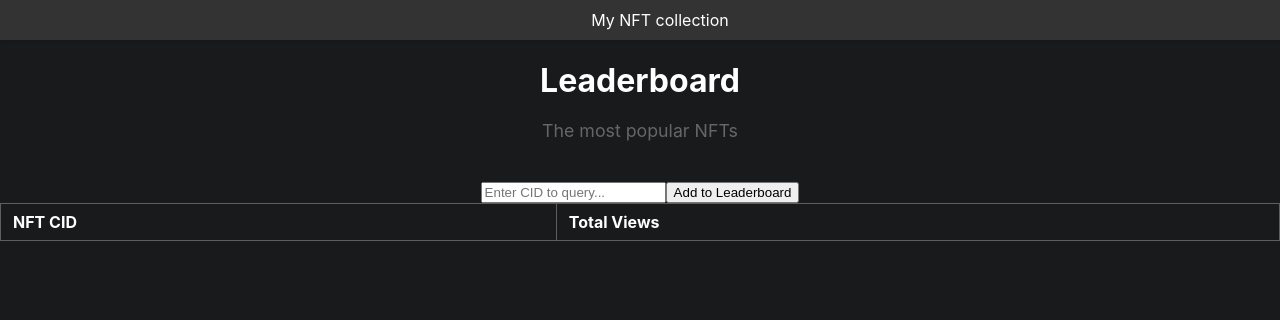
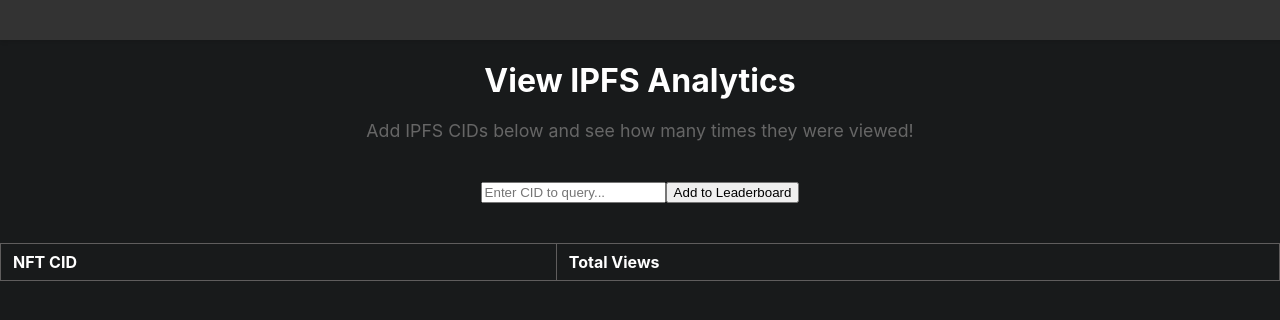
Before and after one commit to galaxyxtwo/viewIpfsAnalytics, a React (Create React App) app: page / in a window 1280 px wide. Shown: the top 320 px of the page. Built offline with nearby package versions, Linux system fonts and the light colour scheme.

Commit message:
added padding between input box and table

```diff
--- a/src/App.css
+++ b/src/App.css
@@ -45,7 +45,7 @@
 .App-navbar {
   background-color: #333;  /* Dark gray */
   color: white;            /* Text color for the navbar */
-  padding: 10px 20px;      /* Padding around navbar content */
+  padding: 20px 20px;      /* Padding around navbar content */
   text-align: center;      /* Center navbar content horizontally */
   width: 100%;             /* Make the navbar span the full width of its container */
   box-shadow: 0 2px 4px rgba(0, 0, 0, 0.1);  /* Optional: Adds a subtle shadow below the navbar */
@@ -67,7 +67,11 @@ h1 {
 .leaderboard-table {
   width: 100%;
   border-collapse: collapse;
-  margin: 0 auto;
+  margin-top: 40px;
+  margin-right: auto;
+  margin-bottom: 0;
+  margin-left: auto;
+
 }
 
 /* Color for links in table */
--- a/src/App.js
+++ b/src/App.js
@@ -53,13 +53,14 @@ function App() {
     }
 };
 
+// Add navbar text <span> if needed
   return (
     <div className="App">
       <nav className="App-navbar">
-          <span>My NFT collection</span>
+          <span></span>
       </nav>
-      <h1>Leaderboard</h1>
-      <h2>The most popular NFTs</h2>
+      <h1>View IPFS Analytics</h1>
+      <h2>Add IPFS CIDs below and see how many times they were viewed!</h2>
 
       <div className="cid-input-section">  {/* 2. Add a text input and a button */}
         <input
```
